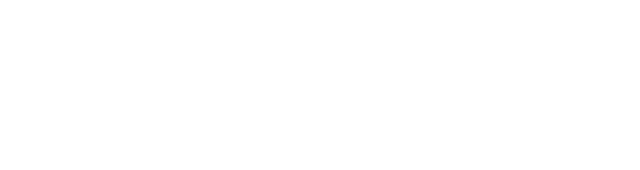
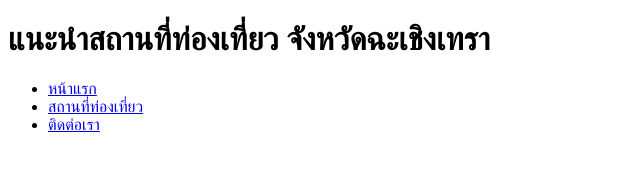
Before and after one commit to 66160142Patsanamontatong/hw1_66160142, a plain HTML site: page index.html in a window 1280 px wide. Shown: the whole page, without its empty margins (0-640 px from the left). Drawn offline with Linux system fonts and the light colour scheme.

Commit message:
หัวข้อเว็ปไซด์

```diff
--- a/index.html
+++ b/index.html
@@ -8,3 +8,13 @@
 <body>
 </body>
 </html>
+<header>
+    <h1>แนะนำสถานที่ท่องเที่ยว จังหวัดฉะเชิงเทรา</h1>
+    <nav>
+        <ul>
+            <li><a href="index.html">หน้าแรก</a></li>
+            <li><a href="places.html">สถานที่ท่องเที่ยว</a></li>
+            <li><a href="contact.html">ติดต่อเรา</a></li>
+        </ul>
+    </nav>
+</header>
```
